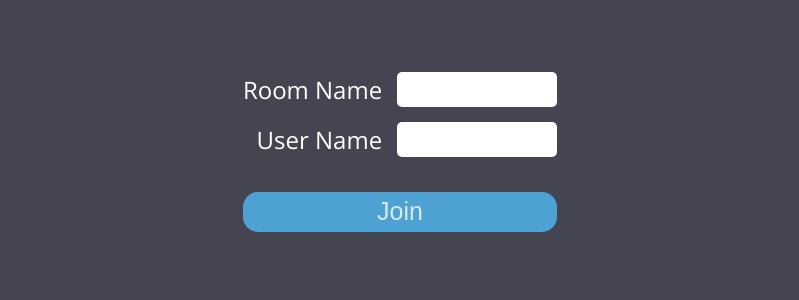
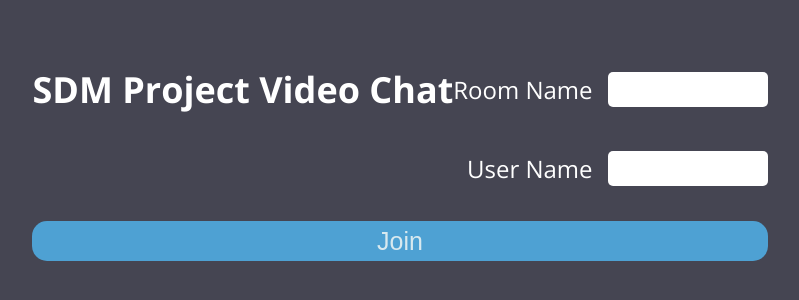
Before and after one commit to mohammedusmanegani/sdm-project-video-chat, a React (Create React App) app in the folder client/: page / in a window 1280 px wide. Shown: the part 256-556 px from the top of the page, without its empty margins (240-1039 px from the left). Built offline with nearby package versions, Linux system fonts and the light colour scheme; no server answers.

Commit message:
Update Main.js

```diff
--- a/client/src/components/Main/Main.js
+++ b/client/src/components/Main/Main.js
@@ -39,6 +39,7 @@ const Main = (props) => {
   return (
     <MainContainer>
       <Row>
+        <h2>SDM Project Video Chat</h2>
         <Label htmlFor="roomName">Room Name</Label>
         <Input type="text" id="roomName" ref={roomRef} />
       </Row>
```
